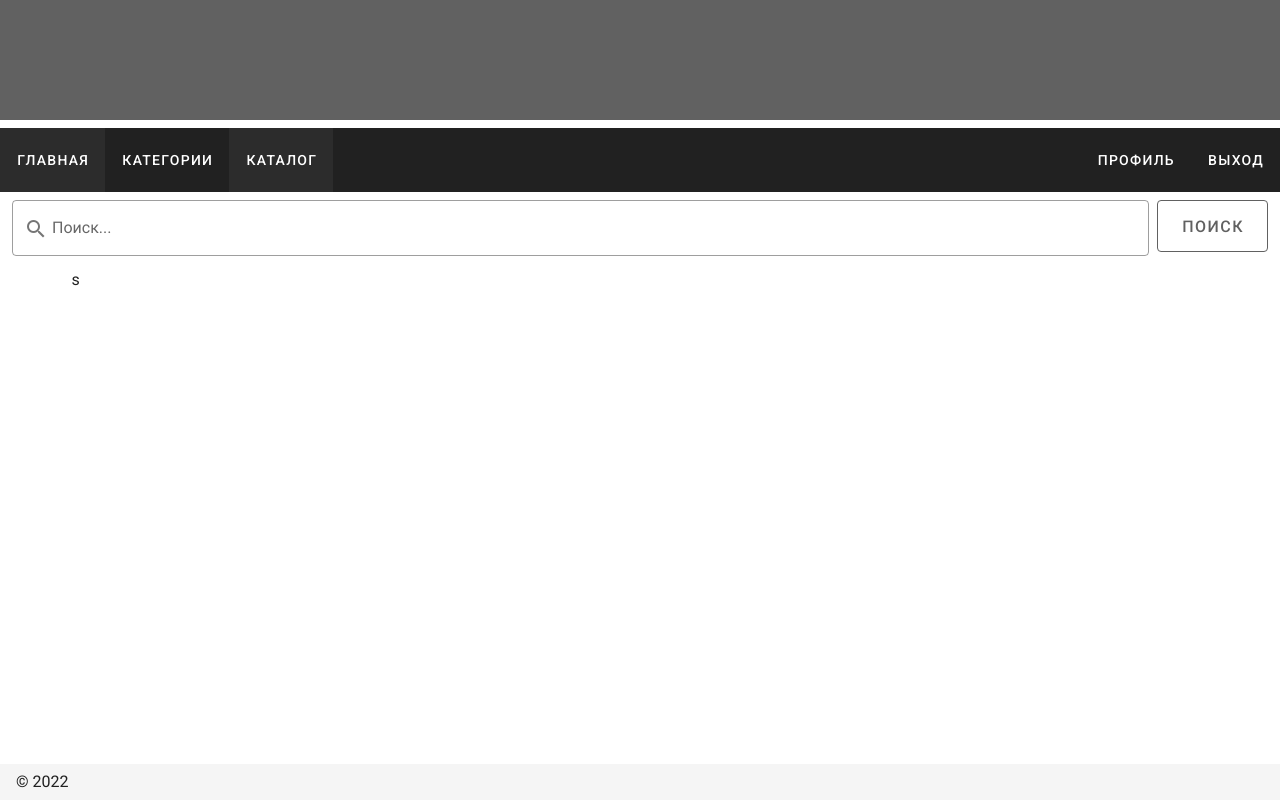
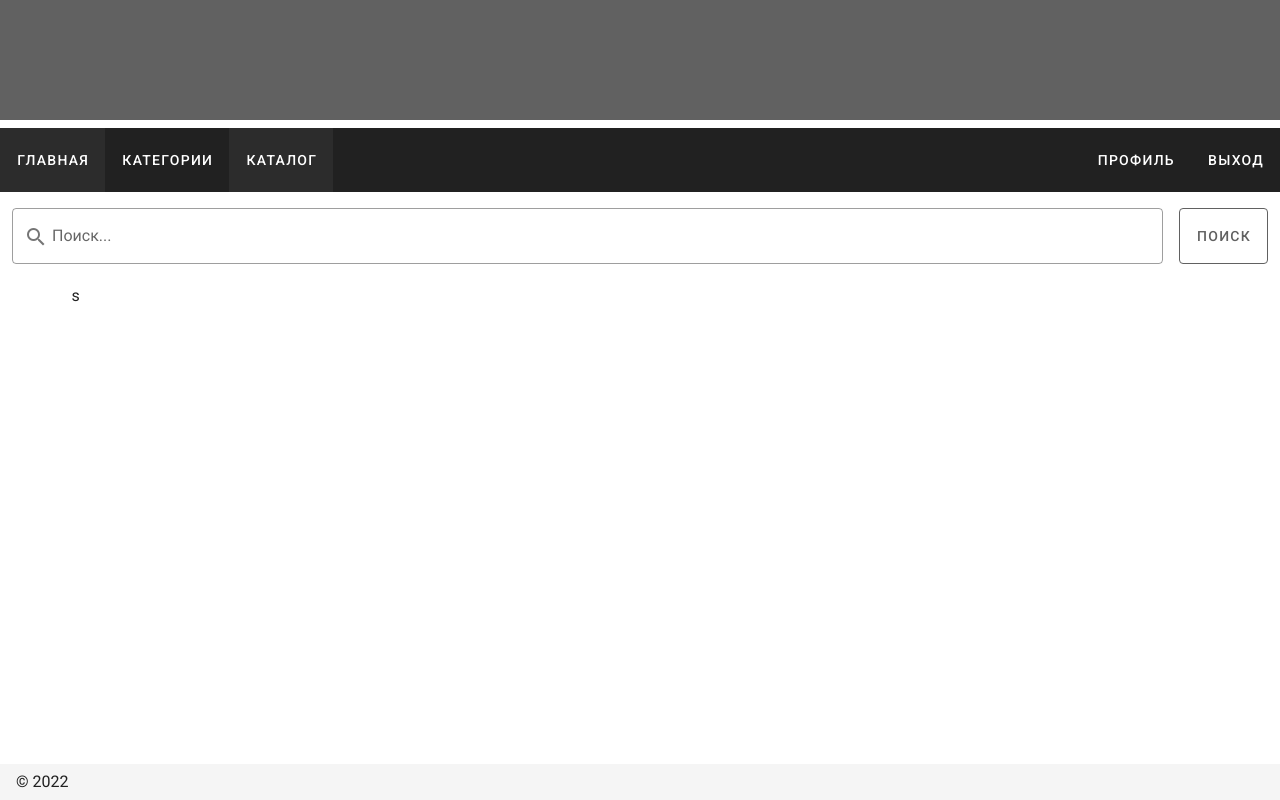
Before and after one commit to Brix-D/marketplace-vue, a Vue app: page /#/ in a window 1280 px wide. Built offline with nearby package versions, Linux system fonts and the light colour scheme.

Commit message:
added searchbar

```diff
--- a/src/components/blocks/BSearch.vue
+++ b/src/components/blocks/BSearch.vue
@@ -9,7 +9,7 @@
             clearable
             :color="$vuetify.theme.currentTheme.secondary"
         />
-        <v-btn outlined :color="$vuetify.theme.currentTheme.secondary" class="ml-2" x-large>
+        <v-btn outlined :color="$vuetify.theme.currentTheme.secondary" class="ml-4" min-height="56">
             Поиск
         </v-btn>
     </div>
--- a/src/components/layout/TheHeader.vue
+++ b/src/components/layout/TheHeader.vue
@@ -8,7 +8,7 @@
             </v-row>
         </v-container>
         <BMenu class="mt-2" />
-        <v-container fluid class="py-0 mt-2">
+        <v-container fluid class="py-2 mt-2">
             <BSearch />
         </v-container>
     </div>
```
